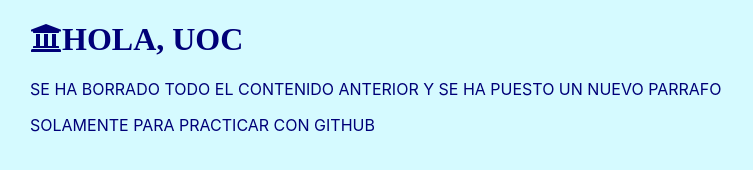
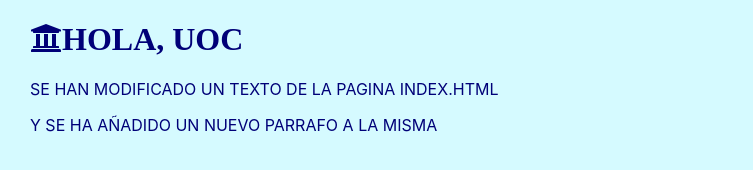
Before and after one commit to JavierAntonMoral/teatro, a website built with Parcel: page src/index.html in a window 1280 px wide. Shown: the part 110-280 px from the top of the page, without its empty margins (0-753 px from the left). Built offline with nearby package versions, Linux system fonts and the light colour scheme; some packages are replaced by stand-ins of ours.

Commit message:
NuevoCommit
Se ha vuelto a eliminar un parrafo y a añadir otro en le página INDEX.HTML

```diff
--- a/src/index.html
+++ b/src/index.html
@@ -14,8 +14,9 @@
 
   <h1><i class="fa fa-university" aria-hidden="true">HOLA, UOC</i></h1>
   <p>
-  <p>SE HA BORRADO TODO EL CONTENIDO ANTERIOR Y SE HA PUESTO UN NUEVO PARRAFO</p>
-  <P>SOLAMENTE PARA PRACTICAR CON GITHUB</P>
+  <p>SE HAN MODIFICADO UN TEXTO DE LA PAGINA INDEX.HTML</p>
+  <p>Y SE HA AÑADIDO UN NUEVO PARRAFO A LA MISMA</p>
+
   </p>
 
   <script src="./assets/scripts/main.js"></script><!-- do not remove this line! -->
```
